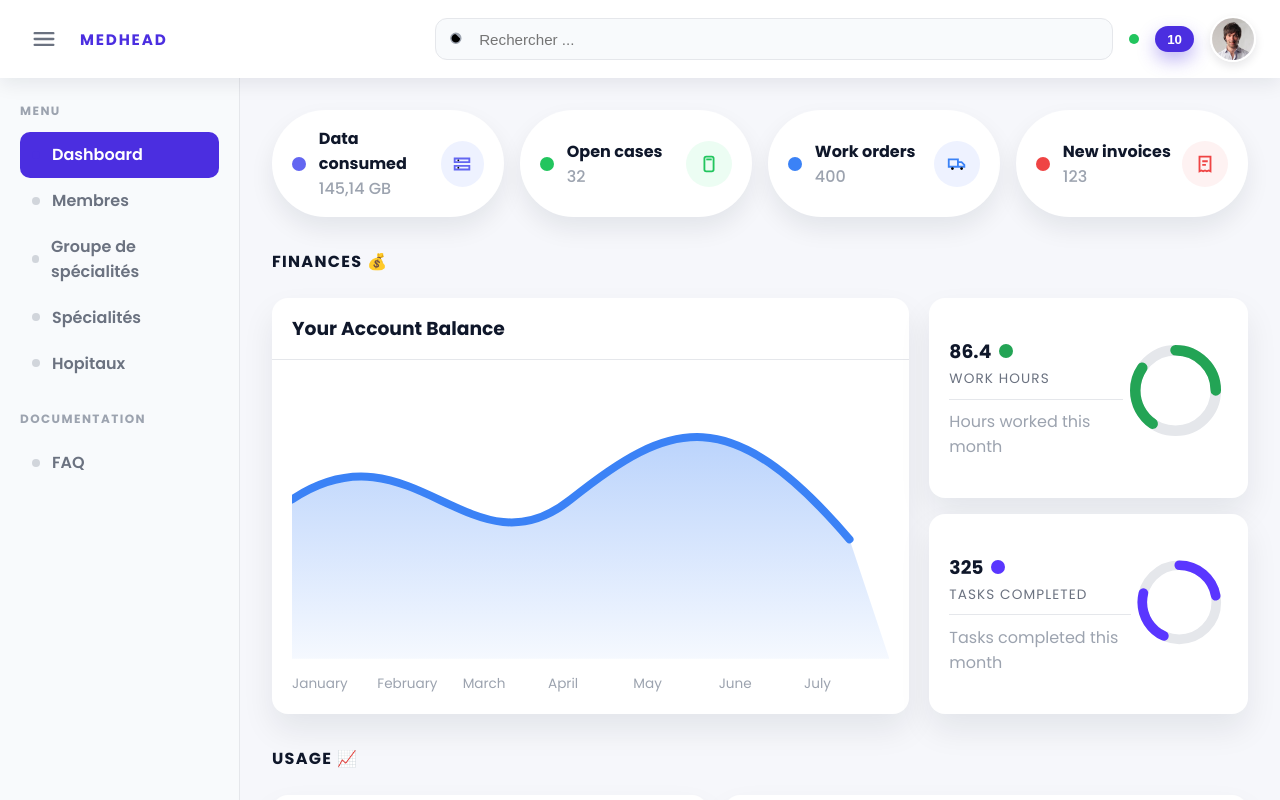
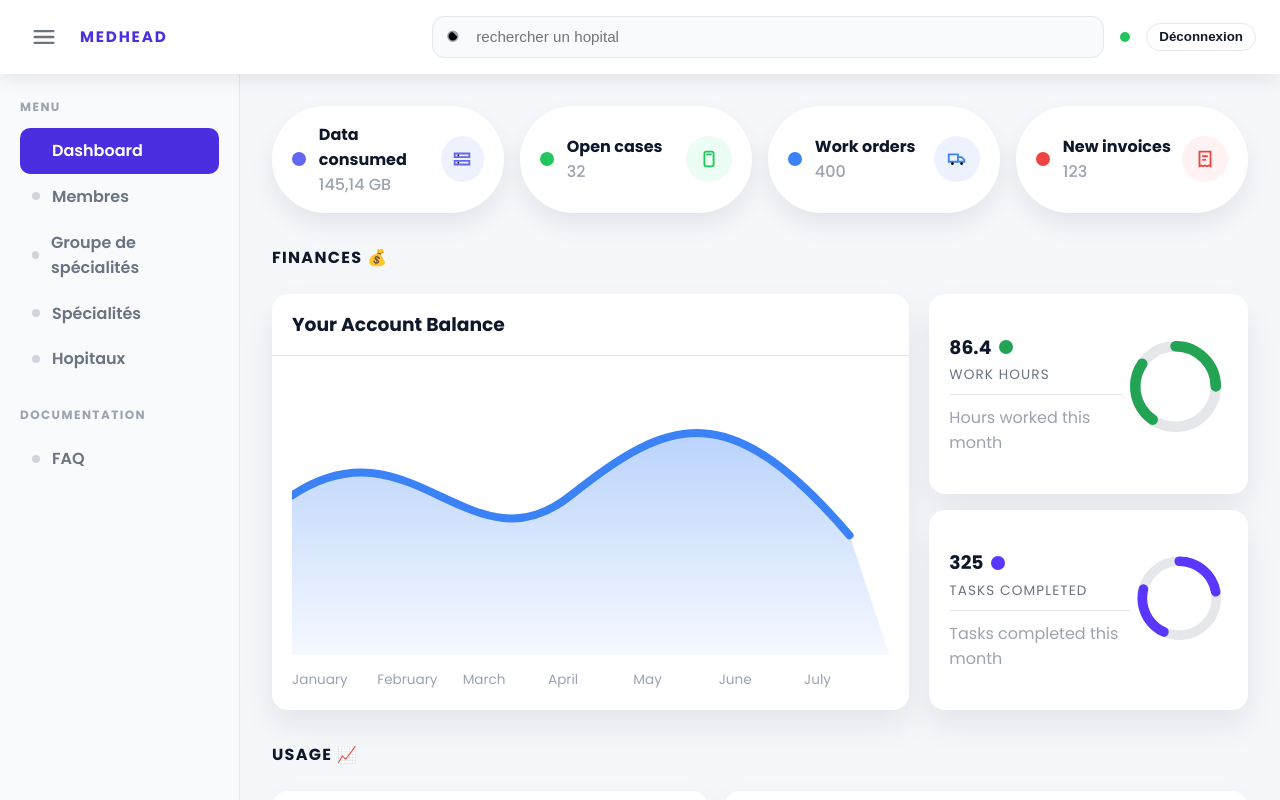
Before and after one commit to Kaypsy/medhead-front-poc, an Angular app: page /dashboard in a window 1280 px wide. Shown: the top 800 px of the page. Built offline with nearby package versions, Linux system fonts and the light colour scheme.

Commit message:
Ajout déconnexion

```diff
--- a/src/app/shared/components/topbar/topbar.component.html
+++ b/src/app/shared/components/topbar/topbar.component.html
@@ -11,12 +11,11 @@
     <svg viewBox="0 0 24 24" aria-hidden="true">
       <path d="M11 4a7 7 0 1 1 0 14 7 7 0 0 1 0-14Zm0 0l7 7" stroke="currentColor" stroke-width="2" stroke-linecap="round" stroke-linejoin="round" />
     </svg>
-    <input type="rechercher un hopital" [placeholder]="searchPlaceholder" aria-label="Search" />
+    <input type="search" [placeholder]="searchPlaceholder" aria-label="Search" />
   </form>
 
   <div class="top-actions">
     <span class="status-dot"></span>
-    <button class="pill" aria-label="Notifications">{{ notificationCount }}</button>
-    <img [src]="avatarSrc" alt="User avatar" class="avatar" />
+    <button class="logout-btn" type="button" aria-label="Déconnexion" (click)="onLogout()">Déconnexion</button>
   </div>
 </header>
--- a/src/app/shared/components/topbar/topbar.component.scss
+++ b/src/app/shared/components/topbar/topbar.component.scss
@@ -89,6 +89,23 @@
   box-shadow: 0 8px 18px rgba(75, 46, 224, 0.35);
 }
 
+.logout-btn {
+  background: #fff;
+  color: #111827;
+  border: 1px solid #e5e7eb;
+  padding: 0.35rem 0.75rem;
+  border-radius: 999px;
+  font-weight: 600;
+  cursor: pointer;
+  transition: background 0.2s ease, color 0.2s ease, border-color 0.2s ease;
+}
+
+.logout-btn:hover {
+  background: #f8fafc;
+  border-color: #cbd5f5;
+  color: #4b2ee0;
+}
+
 @media (max-width: 1100px) {
   .topbar {
     grid-template-columns: auto 1fr auto auto;
--- a/src/app/shared/components/topbar/topbar.component.ts
+++ b/src/app/shared/components/topbar/topbar.component.ts
@@ -1,5 +1,7 @@
-import { ChangeDetectionStrategy, Component, Input } from '@angular/core';
+import { ChangeDetectionStrategy, Component, Input, inject } from '@angular/core';
 import { CommonModule } from '@angular/common';
+import { Router } from '@angular/router';
+import { AuthService } from '../../../auth/auth.service';
 
 @Component({
   selector: 'app-topbar',
@@ -10,8 +12,16 @@ import { CommonModule } from '@angular/common';
   changeDetection: ChangeDetectionStrategy.OnPush
 })
 export class TopbarComponent {
+  private readonly auth = inject(AuthService);
+  private readonly router = inject(Router);
+
   @Input() brand = 'MedHead';
-  @Input() searchPlaceholder = 'Rechercher ...';
+  @Input() searchPlaceholder = 'rechercher un hopital';
   @Input() notificationCount = 10;
   @Input() avatarSrc = '/assets/avatars/avatar-6.jpg';
+
+  onLogout(): void {
+    this.auth.logout();
+    void this.router.navigate(['/login']);
+  }
 }
```
